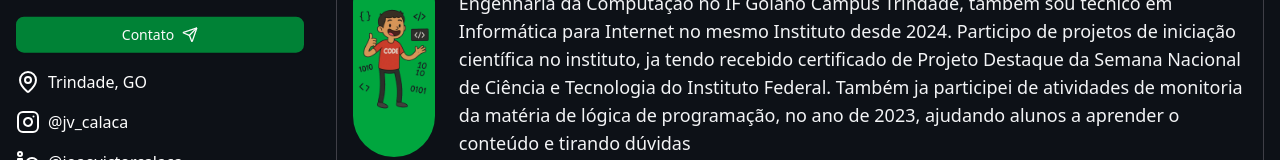
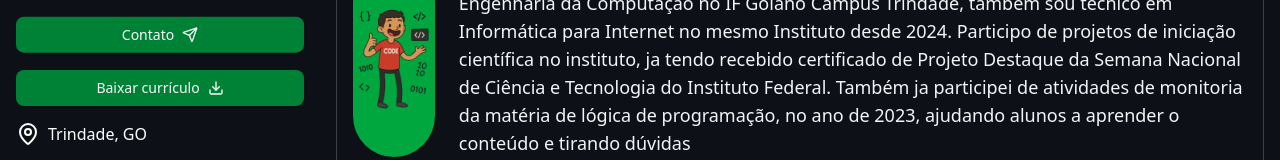
Before and after one commit to JoaoVictorCalaca/portfolio, a Next.js app: page / in a window 1280 px wide. Shown: the part 342-502 px from the top of the page. Built offline with nearby package versions, Linux system fonts and the light colour scheme; no server answers.

Commit message:
add download cv

```diff
--- a/src/components/Sidebar.jsx
+++ b/src/components/Sidebar.jsx
@@ -1,4 +1,4 @@
-import { Instagram, Linkedin, MapPin, Send } from 'lucide-react'
+import { Download, Instagram, Linkedin, MapPin, Send } from 'lucide-react'
 import React from 'react'
 import { Button } from './ui/button'
 import { Avatar, AvatarFallback, AvatarImage } from './ui/avatar'
@@ -22,6 +22,10 @@ function Sidebar() {
         <a href="mailto:joaovictormcalaca@gmail.com?subject=Olá!">Contato <Send /></a>
       </Button>
 
+      <Button asChild className='bg-green-700 hover:bg-green-900'>
+        <a href="curriculo.pdf" target='_blank'>Baixar currículo <Download /></a>
+      </Button>
+
       <div className="flex flex-col gap-4">
         <div className="text-white flex gap-2 items-center">
           <MapPin />
```
Also changed, not shown: 1 other file (tests, documents, lock files or other folders).
